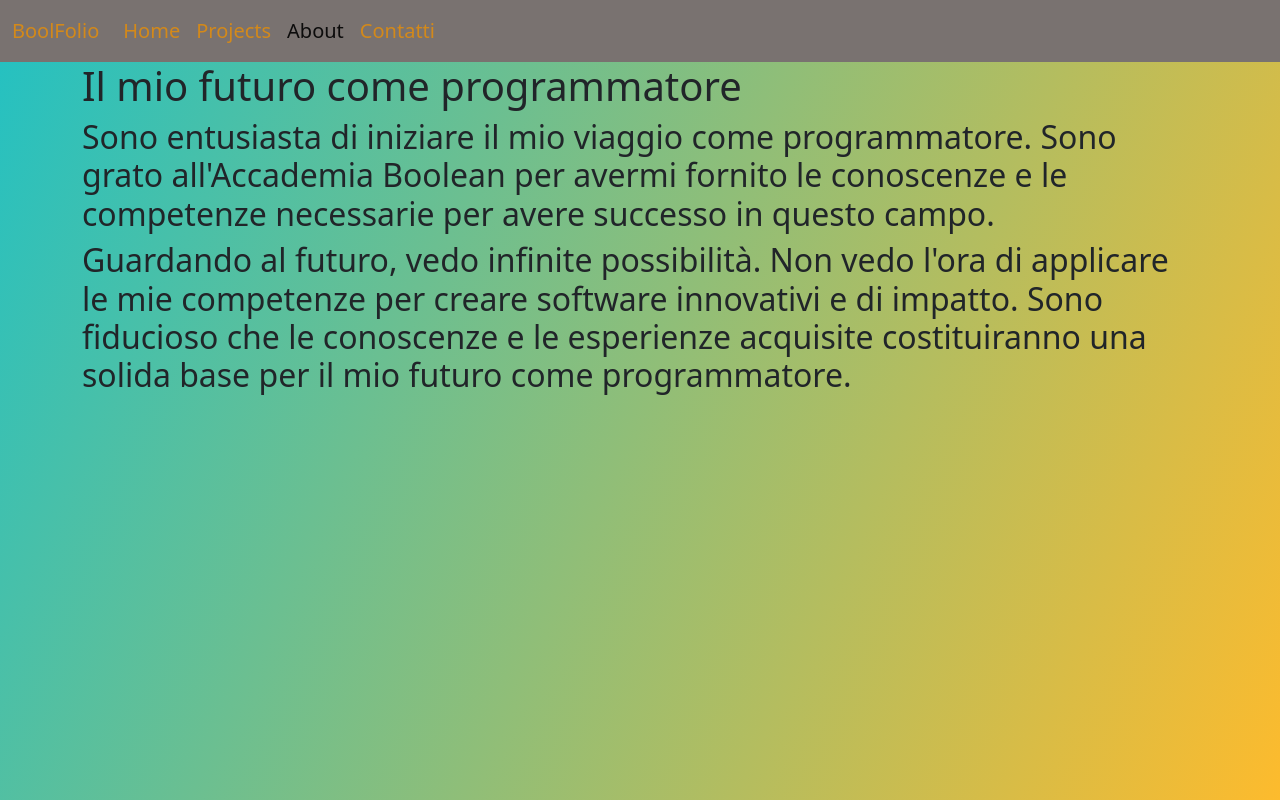
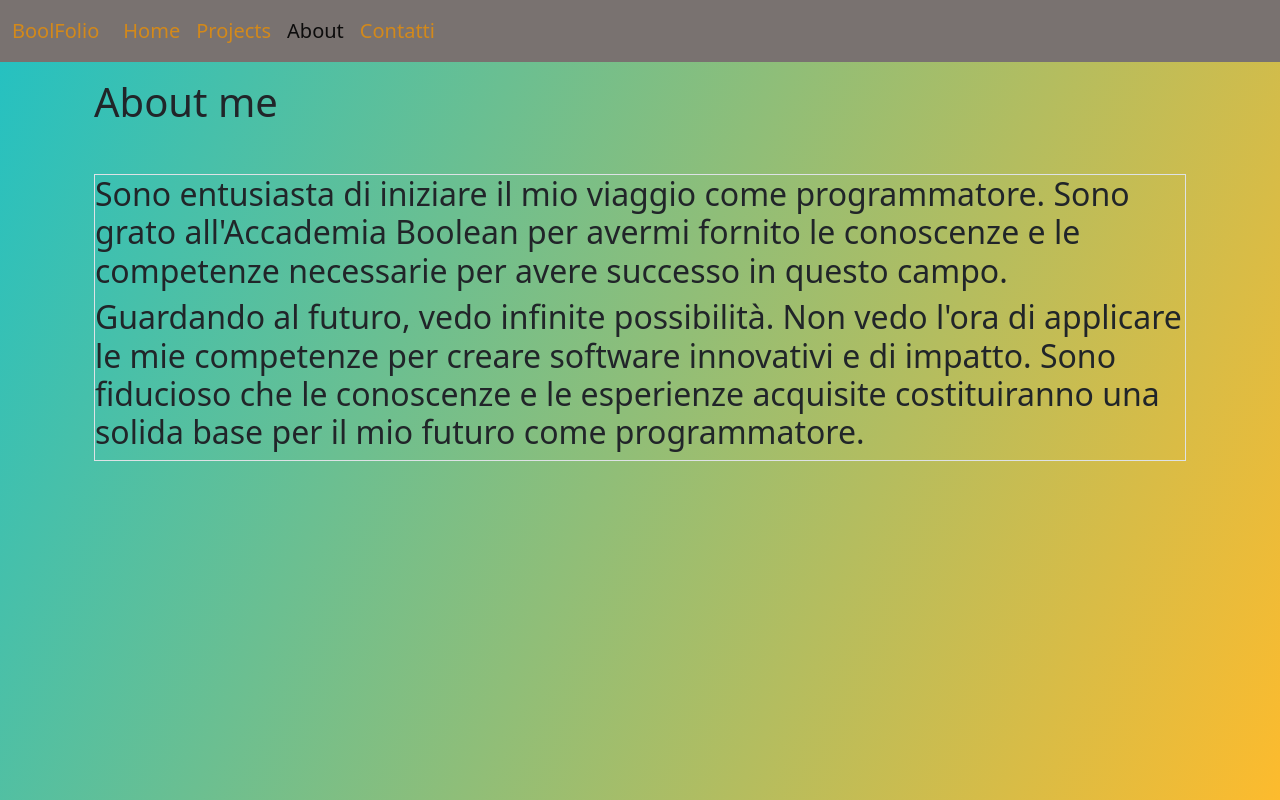
Before and after one commit to RiccardoPellegrino/laravel-vue-router, a Vue app: page /about in a window 1280 px wide. Built offline with nearby package versions, Linux system fonts and the light colour scheme.

Commit message:
bozza front-end

```diff
--- a/src/pages/AboutUs.vue
+++ b/src/pages/AboutUs.vue
@@ -1,12 +1,14 @@
 <template>
 
 
-    <div>
-        <h1>Il mio futuro come programmatore</h1>
-        <h2>Sono entusiasta di iniziare il mio viaggio come programmatore. Sono grato all'Accademia Boolean per avermi
+    <div class="container mt-3">
+        <h1>About me</h1>
+        <div class="mt-5 border 2px">
+        <h2 >Sono entusiasta di iniziare il mio viaggio come programmatore. Sono grato all'Accademia Boolean per avermi
             fornito le conoscenze e le competenze necessarie per avere successo in questo campo.</h2>
         <h2>Guardando al futuro, vedo infinite possibilità. Non vedo l'ora di applicare le mie competenze per creare
             software innovativi e di impatto. Sono fiducioso che le conoscenze e le esperienze acquisite costituiranno una solida base per il mio futuro come programmatore.</h2>
+        </div>
     </div>
 
 </template>
```
